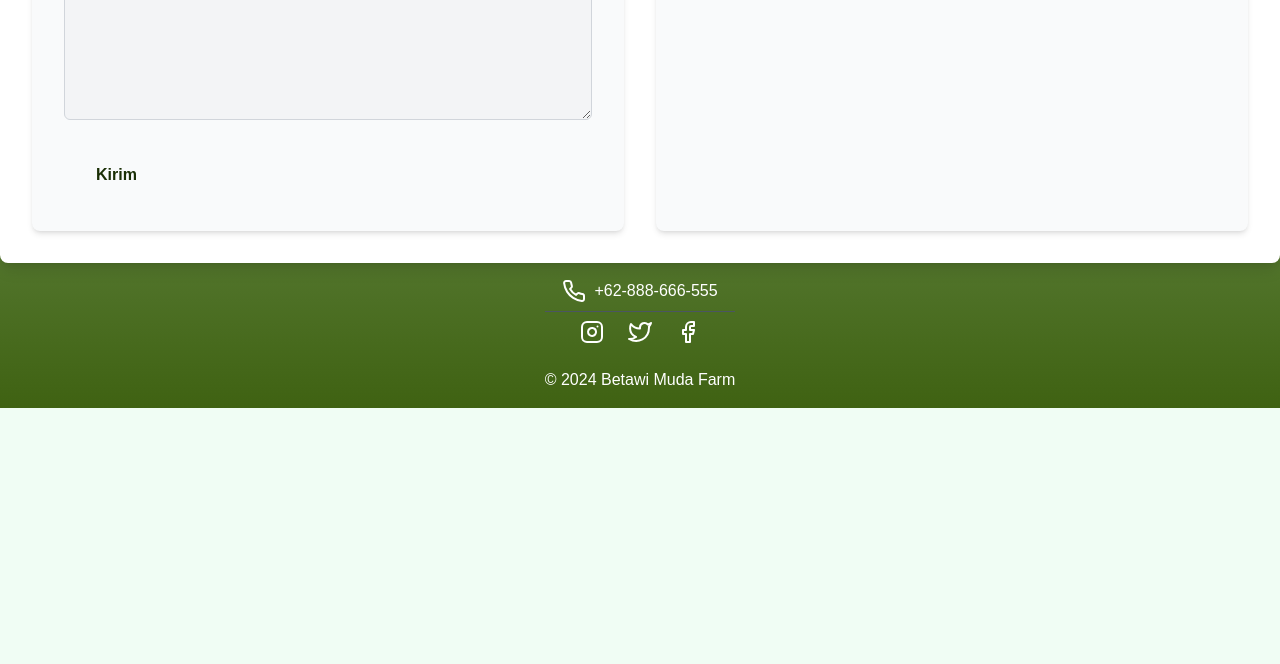
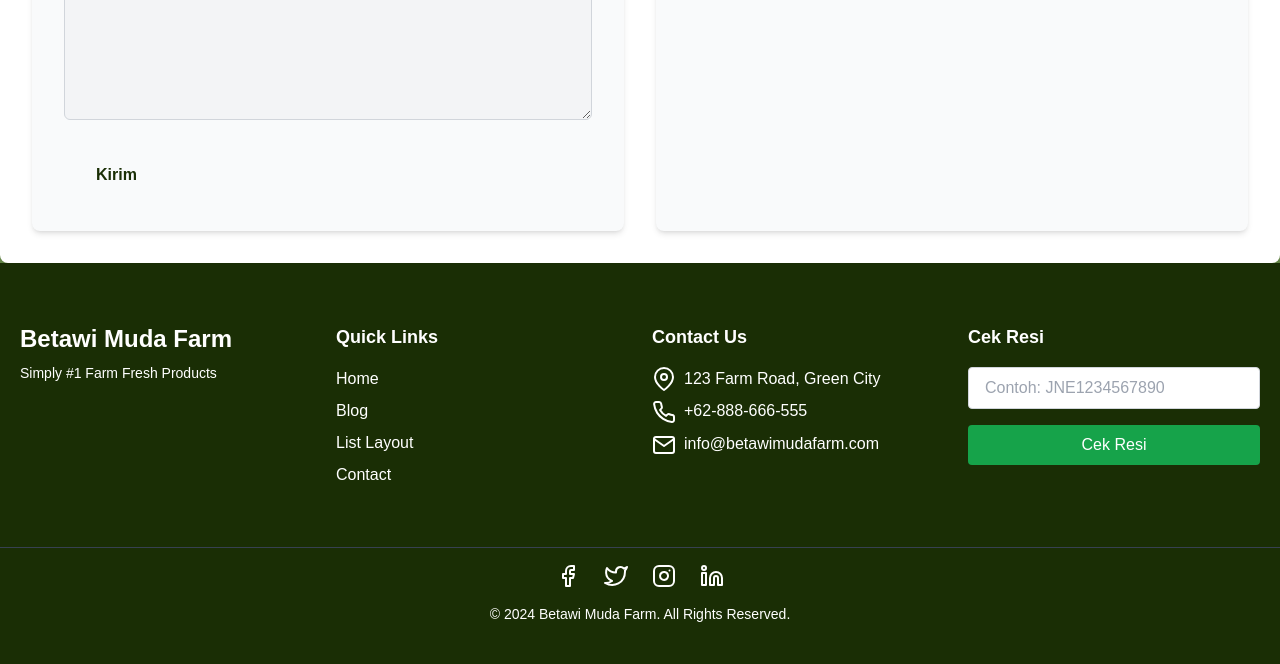
Before and after one commit to Kevin-zaki/Betawi_Muda_Farm, a website: page index.html in a window 1280 px wide. Shown: the part 3979-4643 px from the top of the page. Before the commit the page ends 4387 px from the top, so only its background shows below. Drawn offline with nearby package versions, Linux system fonts and the light colour scheme.

Commit message:
edit footer

```diff
--- a/index.html
+++ b/index.html
@@ -521,34 +521,70 @@
     </div>
   </div>
 
-<!--Footer-->
-<!-- Sosial Media & Copyright Section -->
-<div class="social flex justify-center items-center flex-col mt-4">
-  <!-- Phone Number with Icon -->
-  <div class="flex items-center space-x-2 text-white mb-1">
-    <i data-feather="phone" class="text-xl"></i>
-    <h7 class="text-center text-white">+62-888-666-555</h7>
+
+  <footer class="bg-lime-950 text-white py-10">
+    <div class="container mx-auto grid grid-cols-1 md:grid-cols-4 gap-6">
+      <!-- Logo and Tagline -->
+      <div class="col-span-1">
+        <h2 class="text-2xl font-bold mb-2">Betawi Muda Farm</h2>
+        <p class="text-sm">Simply #1 Farm Fresh Products</p>
       </div>
 
-  <!-- Sosial Media Icon -->
-  <div class="max-w-screen-xl mt-1 mx-auto text-center py-2 mt-1 border-t border-gray-600">
-    <div class="flex justify-center space-x-6">
-      <a href="https://instagram.com" class="text-2xl text-white hover:text-pink-600 transition duration-300">
-        <i data-feather="instagram"></i>
-      </a>
-      <a href="https://twitter.com" class="text-2xl text-white hover:text-blue-500 transition duration-300">
-        <i data-feather="twitter"></i>
-      </a>
-      <a href="https://facebook.com" class="text-2xl text-white hover:text-blue-700 transition duration-300">
-        <i data-feather="facebook"></i>
-      </a>
+      <!-- Quick Links -->
+      <div class="col-span-1">
+        <h3 class="text-lg font-semibold mb-4">Quick Links</h3>
+        <ul class="space-y-2">
+          <li><a href="#" class="hover:underline">Home</a></li>
+          <li><a href="#" class="hover:underline">Blog</a></li>
+          <li><a href="#" class="hover:underline">List Layout</a></li>
+          <li><a href="#" class="hover:underline">Contact</a></li>
+        </ul>
       </div>
-    <div class="copyright text-white mt-4 py-2">&copy; 2024 Betawi Muda Farm</div>
+
+      <!-- Contact Info -->
+      <div class="col-span-1">
+        <h3 class="text-lg font-semibold mb-4">Contact Us</h3>
+        <ul class="space-y-2">
+          <li><i data-feather="map-pin" class="inline-block mr-2"></i>123 Farm Road, Green City</li>
+          <li><i data-feather="phone" class="inline-block mr-2"></i>+62-888-666-555</li>
+          <li><i data-feather="mail" class="inline-block mr-2"></i>info@betawimudafarm.com</li>
+        </ul>
+      </div>
+
+      <!-- Cek Resi -->
+      <div class="col-span-1">
+        <h3 class="text-lg font-semibold mb-4">Cek Resi</h3>
+        <form action="/cek-resi" method="GET" class="space-y-4">
+          <input
+            type="text"
+            name="resi"
+            placeholder="Contoh: JNE1234567890"
+            class="w-full px-4 py-2 rounded border border-gray-300 focus:outline-none focus:ring-2 focus:ring-green-500"
+            required
+          />
+          <button
+            type="submit"
+            class="w-full bg-green-600 text-white px-6 py-2 rounded hover:bg-green-700 transition duration-300"
+          >
+            Cek Resi
+          </button>
+        </form>
       </div>
     </div>
 
+    <!-- Footer Bottom -->
+    <div class="mt-10 border-t border-gray-700 pt-4 text-center">
+      <div class="flex justify-center space-x-6 mb-4">
+        <a href="#" class="text-white hover:text-gray-400"><i data-feather="facebook"></i></a>
+        <a href="#" class="text-white hover:text-gray-400"><i data-feather="twitter"></i></a>
+        <a href="#" class="text-white hover:text-gray-400"><i data-feather="instagram"></i></a>
+        <a href="#" class="text-white hover:text-gray-400"><i data-feather="linkedin"></i></a>
+      </div>
+      <p class="text-sm">&copy; 2024 Betawi Muda Farm. All Rights Reserved.</p>
+    </div>
+  </footer>
+
   <script src="https://unpkg.com/feather-icons"></script>
-
   <script>
     feather.replace();
   </script>
```
Lines whose indentation alone changed are shown as unchanged.
